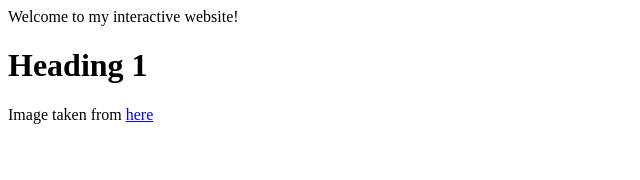
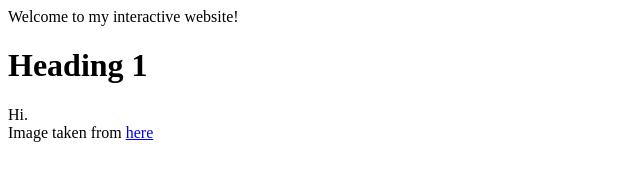
Before and after one commit to ecarlos09/js-in-browser, a website: page client/index.html in a window 1280 px wide. Shown: the whole page, without its empty margins (0-640 px from the left). Drawn offline with Linux system fonts and the light colour scheme.

Commit message:
add section below h1 for testing purposes

```diff
--- a/client/index.html
+++ b/client/index.html
@@ -16,6 +16,9 @@
 
     <main>
         <h1>Heading 1</h1>
+        <section id="notH1">
+            Hi.
+        <section>
     </main>
 
     <footer>
```
